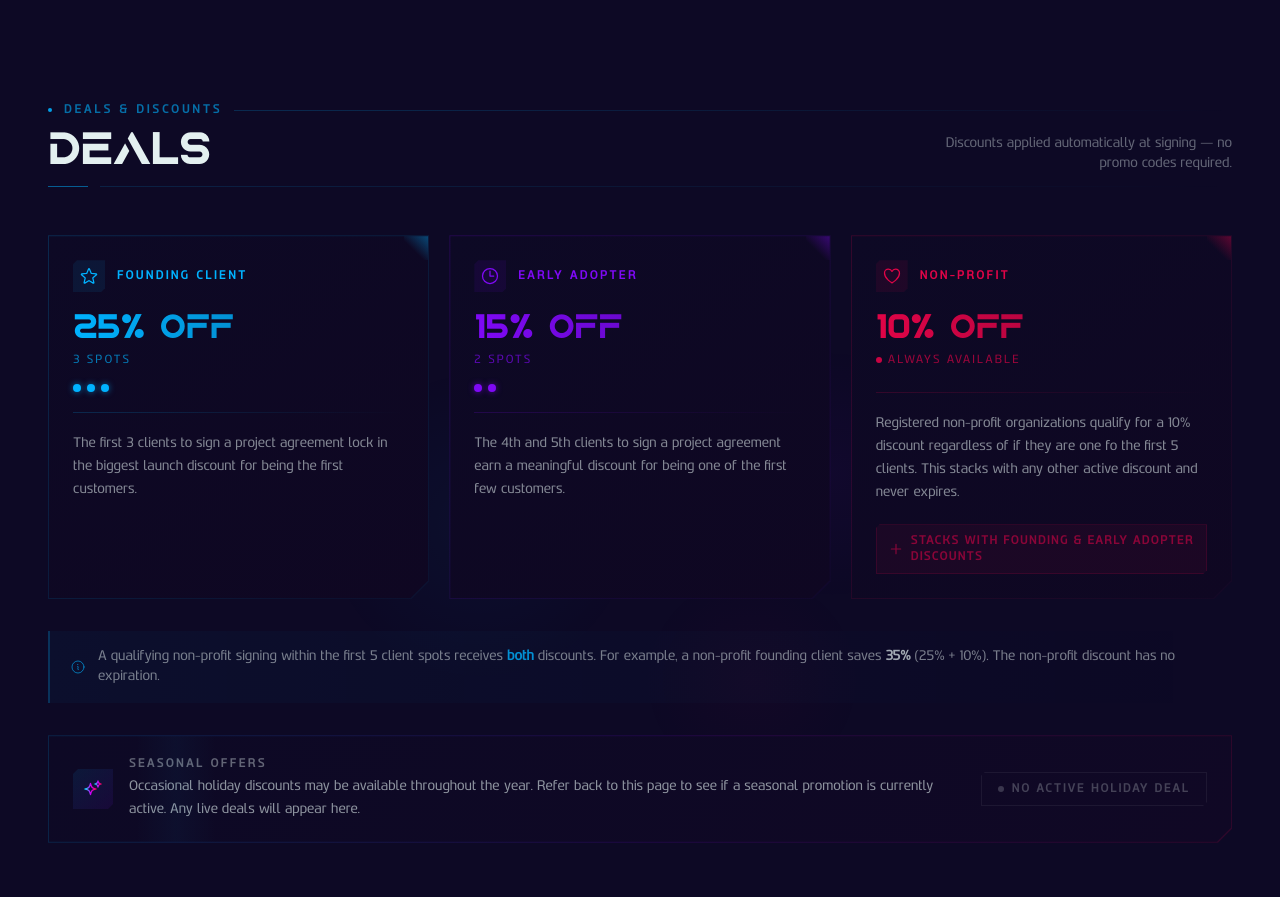
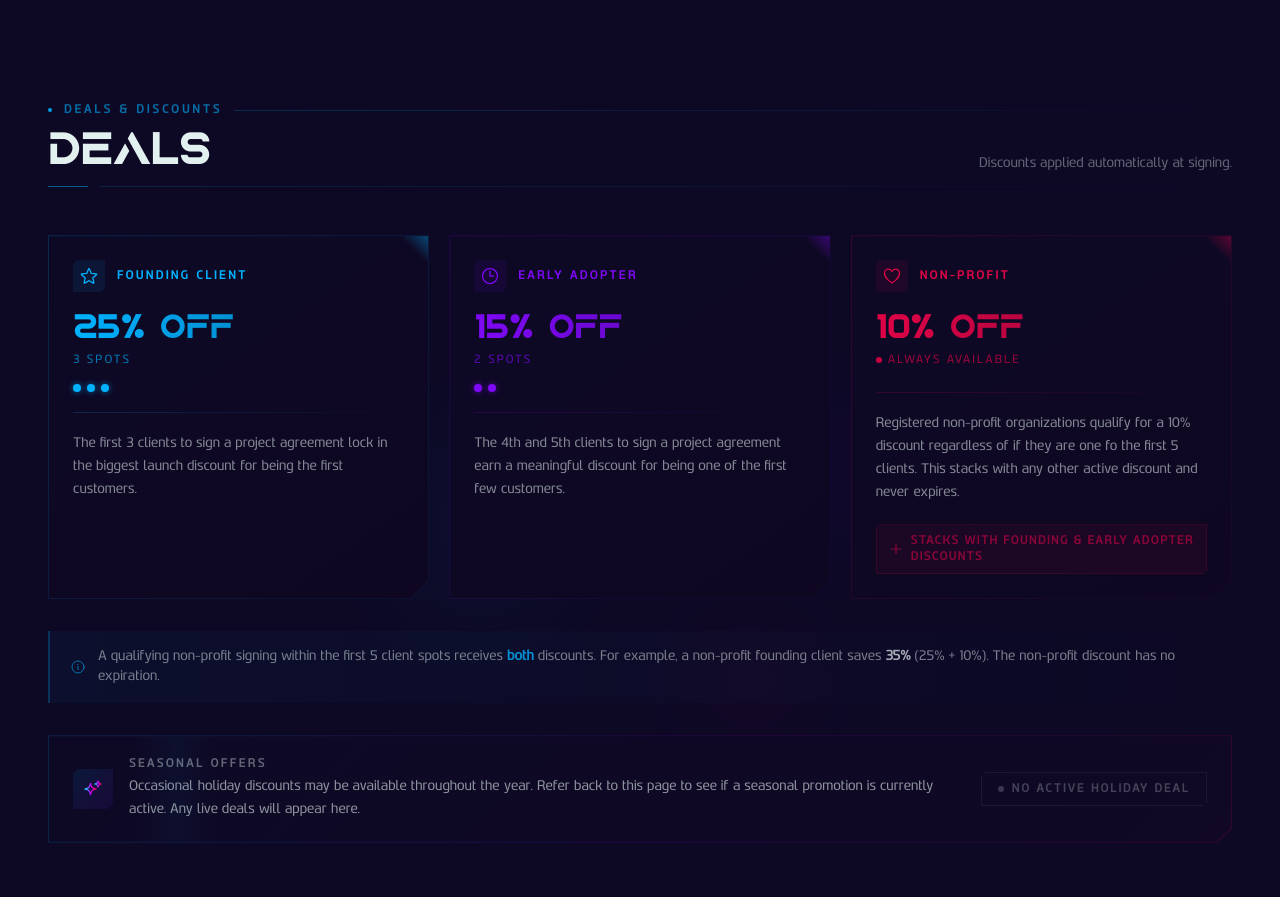
Before and after one commit to Zytronium/zytronium_webworks, a Next.js app: page / in a window 1280 px wide. Shown: the part 2540-3437 px from the top of the page. Built offline with nearby package versions, Linux system fonts and the light colour scheme.

Commit message:
Tweak text in promo section

```diff
--- a/src/components/DealsSection.tsx
+++ b/src/components/DealsSection.tsx
@@ -368,7 +368,7 @@ export default function DealsSection() {
                             Deals
                         </h2>
                         <p className="text-sm text-foreground/40 max-w-xs text-right hidden sm:block">
-                            Discounts applied automatically at signing — no promo codes required.
+                            Discounts applied automatically at signing.
                         </p>
                     </div>
 
```
